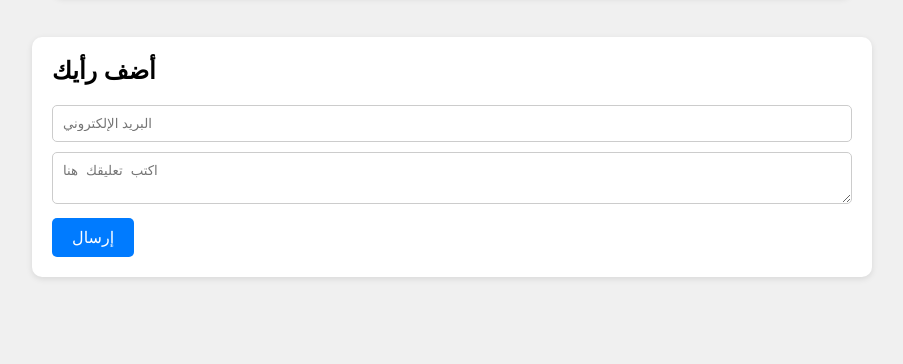
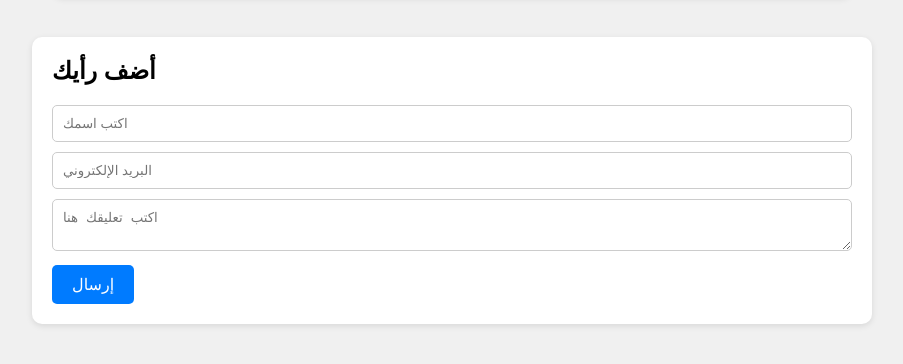
Before and after one commit to 713mamado-ctrl/mamado2025.github.io, a plain HTML site: page index.html in a window 1280 px wide. Shown: the part 462-826 px from the top of the page, without its empty margins (188-1091 px from the left). Before the commit the page ends 800 px from the top, so only its background shows below. Drawn offline with Linux system fonts and the light colour scheme.

Commit message:
Update index.html

```diff
--- a/index.html
+++ b/index.html
@@ -39,6 +39,7 @@
   <section class="add-review">
     <h2>أضف رأيك</h2>
     <form id="reviewForm" action="https://formspree.io/f/mnqrlvdp" method="POST">
+      <input type="text" name="name" placeholder="اكتب اسمك" required>
       <input type="email" name="email" placeholder="البريد الإلكتروني" required>
       <textarea name="comment" placeholder="اكتب تعليقك هنا" required></textarea>
       <button type="submit">إرسال</button>
```
